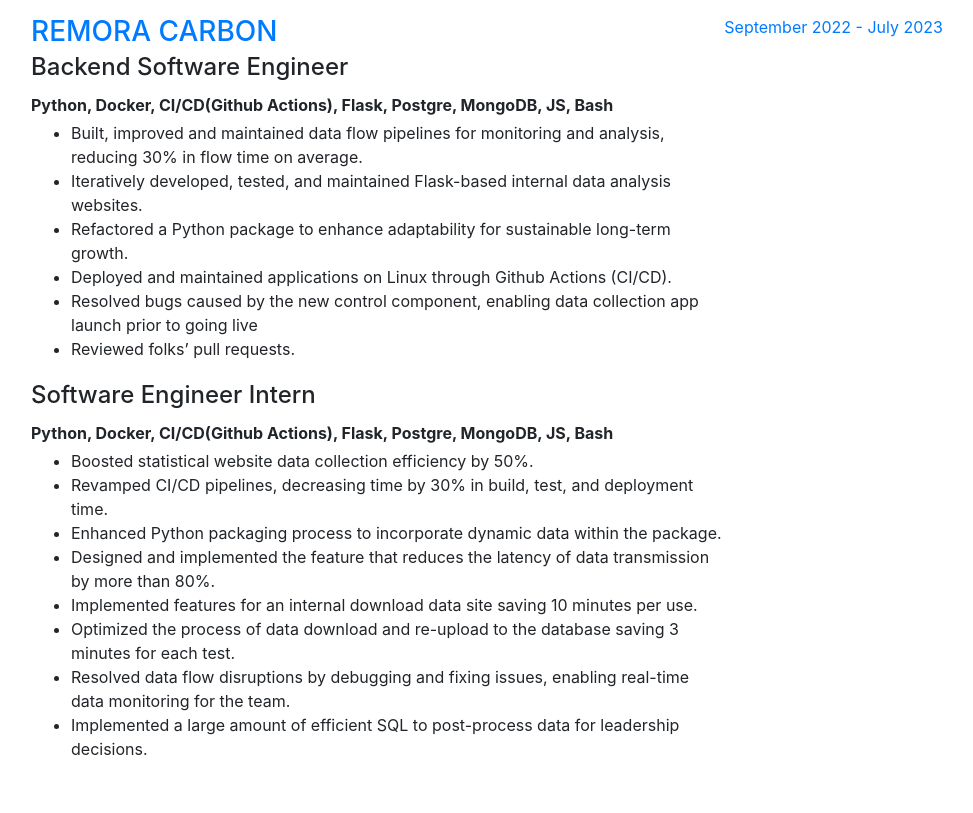
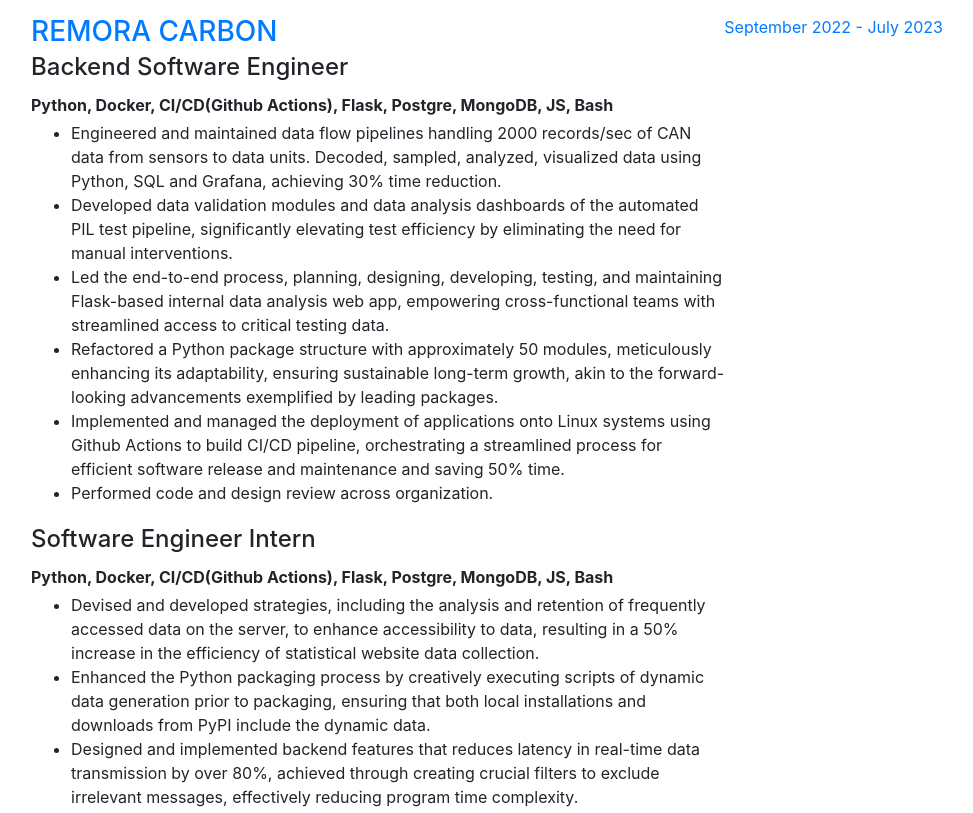
Before and after one commit to qchiujunhao/qchiujunhao.github.io, a plain HTML site: page index.html in a window 1280 px wide. Shown: the part 920-1733 px from the top of the page, without its empty margins (289-1262 px from the left). Drawn offline with nearby package versions, Linux system fonts and the light colour scheme; a small style sheet from the web is missing; a web font is replaced by a local one.

```diff
--- a/index.html
+++ b/index.html
@@ -85,19 +85,27 @@
                                 Bash</b></div>
                         <ul>
                             <li>
-                                Built, improved and maintained data flow pipelines for monitoring and analysis, reducing
-                                30% in flow time on average.
+                                Engineered and maintained data flow pipelines handling 2000 records/sec of CAN data from
+                                sensors to data units. Decoded, sampled, analyzed, visualized data using Python, SQL and
+                                Grafana, achieving 30% time reduction.
                             </li>
                             <li>
-                                Iteratively developed, tested, and maintained Flask-based internal data analysis
-                                websites.
+                                Developed data validation modules and data analysis dashboards of the automated PIL test
+                                pipeline, significantly elevating test efficiency by eliminating the need for manual
+                                interventions.
                             </li>
-                            <li>Refactored a Python package to enhance adaptability for sustainable long-term growth.
+                            <li>Led the end-to-end process, planning, designing, developing, testing, and maintaining
+                                Flask-based internal data analysis web app, empowering cross-functional teams with
+                                streamlined access to critical testing data.
                             </li>
-                            <li>Deployed and maintained applications on Linux through Github Actions (CI/CD).</li>
-                            <li>Resolved bugs caused by the new control component, enabling data collection app launch
-                                prior to going live</li>
-                            <li>Reviewed folks’ pull requests.</li>
+                            <li>Refactored a Python package structure with approximately 50 modules, meticulously
+                                enhancing its adaptability, ensuring
+                                sustainable long-term growth, akin to the forward-looking advancements exemplified by
+                                leading packages.</li>
+                            <li>Implemented and managed the deployment of applications onto Linux systems using Github
+                                Actions to build CI/CD pipeline, orchestrating a streamlined process for efficient
+                                software release and maintenance and saving 50% time.</li>
+                            <li>Performed code and design review across organization.</li>
                         </ul>
 
                         <div class="subheading mb-2"> Software Engineer Intern</div>
@@ -105,15 +113,17 @@
                                 Bash</b></div>
                         <ul>
                             <li>
-                                Boosted statistical website data collection efficiency by 50%.
+                                Devised and developed strategies, including the analysis and retention of frequently
+                                accessed data on the server, to
+                                enhance accessibility to data, resulting in a 50% increase in the efficiency of
+                                statistical website data collection.
                             </li>
-                            <li>
-                                Revamped CI/CD pipelines, decreasing time by 30% in build, test, and deployment time.
-                            </li>
-                            <li>Enhanced Python packaging process to incorporate dynamic data within the package.</li>
-                            <li>Designed and implemented the feature that reduces the latency of data transmission by
-                                more than 80%.</li>
-                            <li>Implemented features for an internal download data site saving 10 minutes per use.</li>
+                            <li> Enhanced the Python packaging process by creatively executing scripts of dynamic data
+                                generation prior to packaging, ensuring that both local installations and downloads from
+                                PyPI include the dynamic data.</li>
+                            <li>Designed and implemented backend features that reduces latency in real-time data
+                                transmission by over 80%, achieved through creating crucial filters to exclude
+                                irrelevant messages, effectively reducing program time complexity.</li>
                             <li>Optimized the process of data download and re-upload to the database saving 3 minutes
                                 for each test.</li>
                             <li>Resolved data flow disruptions by debugging and fixing issues, enabling real-time data
@@ -133,7 +143,8 @@
                         <div class="mb-1"><b>Python, Linux, Pytorch, Monai</b></div>
                         <ul>
                             <li>
-                                Designed and Developed algorithms(transformers) and tools for multi-modal medical image segmentation.
+                                Designed and Developed algorithms(transformers) and tools for multi-modal medical image
+                                segmentation.
                             </li>
                             <li>
                                 Developed tools to analyze results and produce data for presentation
@@ -158,7 +169,8 @@
                                 Applied self-supervised learning to medical images.
                             </li>
                             <li>
-                                Developed an algorithm that can utilize a large number of unlabeled medical images to improve the performance of the model.
+                                Developed an algorithm that can utilize a large number of unlabeled medical images to
+                                improve the performance of the model.
                             </li>
                             <li>Implemented a new self-supervised learning model based on hyperbolic space</li>
 
@@ -177,12 +189,15 @@
                         <div class="mb-1"><b>Python, Caffe</b></div>
                         <ul>
                             <li>
-                                As the leader, wrote proposal and received the university’s innovation fund to support this project.
+                                As the leader, wrote proposal and received the university’s innovation fund to support
+                                this project.
                             </li>
                             <li>
-                                Developed four CNN models to extract the features of textile images and to classify textile defects.
+                                Developed four CNN models to extract the features of textile images and to classify
+                                textile defects.
                             </li>
-                            <li>The classification accuracy of two models in the validation set can reach 99%; Published a paper.</li>
+                            <li>The classification accuracy of two models in the validation set can reach 99%; Published
+                                a paper.</li>
 
 
 
@@ -213,7 +228,7 @@
 
                 <div class="d-flex flex-column flex-md-row justify-content-between mb-5">
                     <div class="flex-grow-1">
-                        <h3 class="mb-0">Oregon Healht and Science Universiy </h3>
+                        <h3 class="mb-0">Oregon Health and Science University </h3>
                         <div class="subheading mb-3">Masters in Computer Science, GPA:
                             3.94/4.0</div>
                     </div>
@@ -223,7 +238,8 @@
                 <div class="d-flex flex-column flex-md-row justify-content-between mb-5">
                     <div class="flex-grow-1">
                         <h3 class="mb-0">South China Agricultural University </h3>
-                        <div class="subheading mb-3">Bachelor of Engineer in Computer Science,the honor of excellent undergraduate thesis, GPA:
+                        <div class="subheading mb-3">Bachelor of Engineer in Computer Science,the honor of excellent
+                            undergraduate thesis, GPA:
                             89/100</div>
                     </div>
                     <div class="flex-shrink-0"><span class="text-primary">September 2015 - June 2019</span></div>
@@ -242,8 +258,8 @@
                             class="fab fa-python"></i></li>
                     <li class="list-inline-item" data-toggle="tooltip" data-placement="bottom" title="Java"><i
                             class="fab fa-java"></i></li>
-                    <li class="list-inline-item" data-toggle="tooltip" data-placement="bottom" title="SQL and database design"><i
-                            class="fas fa-database"></i></li>
+                    <li class="list-inline-item" data-toggle="tooltip" data-placement="bottom"
+                        title="SQL and database design"><i class="fas fa-database"></i></li>
                     <li class="list-inline-item" data-toggle="tooltip" data-placement="bottom" title="AWS"><i
                             class="fab fa-aws"></i></li>
                     <li class="list-inline-item" data-toggle="tooltip" data-placement="bottom" title="Linux/Unix"><i
```
Lines whose indentation alone changed are shown as unchanged.
